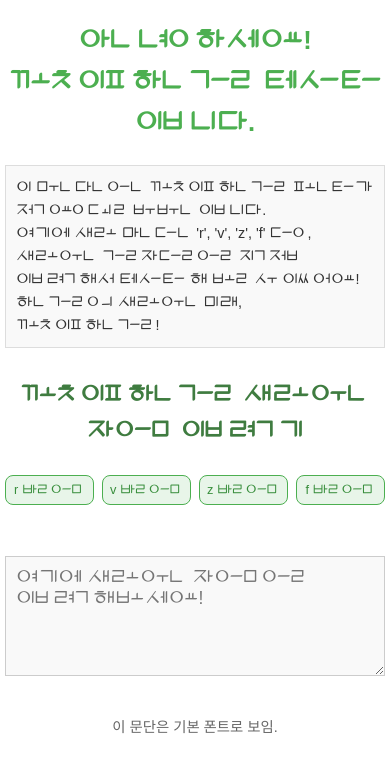
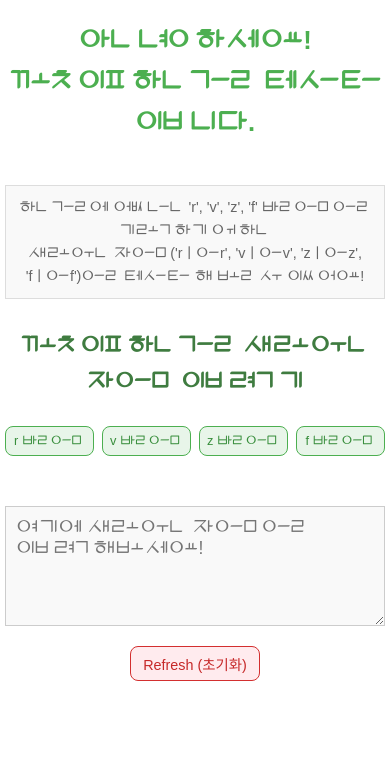
Before and after one commit to mskyung/KkotipHangul, a plain HTML site: page index.html in a window 390 px wide. Drawn offline with Linux system fonts and the light colour scheme.

Commit message:
Add files via upload

```diff
--- a/index.html
+++ b/index.html
@@ -10,10 +10,8 @@
 
     <h1>안녕하세요!<br> 꽃잎한글 테스트 입니다.</h1>
     <p class="kkotip-hangul">
-        이 문단은 꽃잎한글 폰트가 적용될 부분 입니다.<br>
-        여기에 새로 만든 'r', 'v', 'z', 'f' 등,<br>
-        새로운 글자들을 직접 입력해서 테스트 해 볼 수 있어요!<br>
-        한글의 새로운 미래, 꽃잎한글!
+        한글에 없는 'r', 'v', 'z', 'f' 발음을 기록하기 위한<br>
+        새로운 자음('rㅣ으r', 'vㅣ으v', 'zㅣ으z', 'fㅣ으f')을 테스트 해 볼 수 있어요!
     </p>
     <h2>꽃잎한글 새로운 자음 입력기</h2>
 
@@ -23,11 +21,14 @@
         <button data-char="&#xE002;">z 발음</button>
         <button data-char="&#xE003;">f 발음</button>
     </div>
-    <br> <textarea id="kkotipInput" rows="10" cols="100" class="kkotip-hangul" placeholder="여기에 새로운 자음을 입력해보세요!"></textarea>
+    <br>
 
-    <p>
-        이 문단은 기본 폰트로 보임.
-    </p>
+    <textarea id="kkotipInput" rows="10" cols="100" class="kkotip-hangul" placeholder="여기에 새로운 자음을 입력해보세요!"></textarea>
+
+    <div id="controls">
+        <button id="refreshButton">Refresh (초기화)</button>
+    </div>
+    <br>
 
     <script>
         // 1. 입력 상자 (textarea) 가져오기
@@ -50,6 +51,13 @@
                 kkotipInput.setSelectionRange(kkotipInput.value.length, kkotipInput.value.length);
             });
         });
+
+        // !!!! 여기에 Refresh 버튼 기능 추가 !!!!
+        const refreshButton = document.getElementById('refreshButton');
+        refreshButton.addEventListener('click', () => {
+            kkotipInput.value = ''; // 입력 상자의 내용을 비움
+            kkotipInput.focus(); // 초기화 후 다시 입력 상자에 커서 포커스
+        });
     </script>
 
 </body>
--- a/style.css
+++ b/style.css
@@ -67,7 +67,7 @@ div#keyboard {
     text-align: center; /* 버튼 중앙 정렬 */
     margin-top: 20px;
     display: flex;
-    flex-wrap: nowrap; /* !!!! 이 부분이 중요해! 줄바꿈을 하지 않도록 설정 !!!! */
+    flex-wrap: nowrap; /* 줄바꿈을 하지 않도록 설정 */
     justify-content: center;
     gap: 8px; /* 버튼 사이 간격, 너무 좁지 않게 조절 */
     overflow-x: auto; /* 만약 화면이 너무 작아서 버튼이 넘치면 스크롤 가능하게 */
@@ -88,10 +88,10 @@ div#keyboard button {
     border-radius: 8px; /* 둥근 모서리 */
     cursor: pointer; /* 마우스 오버 시 포인터 변경 */
     transition: background-color 0.3s ease, transform 0.1s ease; /* 부드러운 효과 */
-    flex-shrink: 0; /* !!!! 이 부분이 중요해! 버튼이 너무 작게 찌그러지지 않도록 (혹시 모르니) !!!! */
+    flex-shrink: 0; /* 버튼이 너무 작게 찌그러지지 않도록 */
     flex-grow: 1; /* 공간이 남으면 버튼이 늘어나도록 */
-    min-width: 80px; /* 버튼 최소 너비 설정 (4개 버튼이 한 줄에 보이기 위함) */
-    max-width: 25%; /* 한 줄에 4개가 보이도록 최대 너비 제한 (대략 25% * 4 = 100%) */
+    min-width: 80px; /* 버튼 최소 너비 설정 */
+    max-width: 25%; /* 한 줄에 4개가 보이도록 최대 너비 제한 */
     box-sizing: border-box; /* 패딩 포함 너비 계산 */
 }
 
@@ -104,6 +104,36 @@ div#keyboard button:active {
     background-color: #c8e6c9; /* 클릭 시 색상 변경 */
     transform: translateY(0); /* 클릭 시 원래 위치로 */
 }
+
+/* Refresh 버튼 컨테이너 */
+div#controls {
+    text-align: center; /* 버튼 중앙 정렬 */
+    margin-top: 20px;
+}
+
+/* Refresh 버튼 스타일 */
+button#refreshButton {
+    font-family: '맑은 고딕', 'Malgun Gothic', sans-serif; /* 기본 폰트 사용 */
+    font-size: 1.1em;
+    padding: 10px 20px;
+    border: 1px solid #d32f2f; /* 빨간색 테두리 (초기화 느낌) */
+    background-color: #ffebee; /* 연한 빨간색 배경 */
+    color: #c62828; /* 진한 빨간색 글자 */
+    border-radius: 8px;
+    cursor: pointer;
+    transition: background-color 0.3s ease, transform 0.1s ease;
+}
+
+button#refreshButton:hover {
+    background-color: #ffcdd2;
+    transform: translateY(-2px);
+}
+
+button#refreshButton:active {
+    background-color: #ef9a9a;
+    transform: translateY(0);
+}
+
 
 /* 하단 기본 폰트 문단 */
 body > p:last-of-type {
@@ -146,6 +176,11 @@ body > p:last-of-type {
         min-width: 22%; /* 4개 버튼이 한 줄에 보이기 위함 (gap 포함) */
         flex-basis: 22%;
     }
+
+    button#refreshButton {
+        font-size: 1em;
+        padding: 8px 15px;
+    }
 }
 
 /* =======================================
@@ -175,4 +210,9 @@ body > p:last-of-type {
         min-width: 21%; /* 4개 버튼을 더 압축해서 한 줄에 보이기 위함 */
         flex-basis: 21%;
     }
+
+    button#refreshButton {
+        font-size: 0.9em;
+        padding: 6px 12px;
+    }
 }
```
